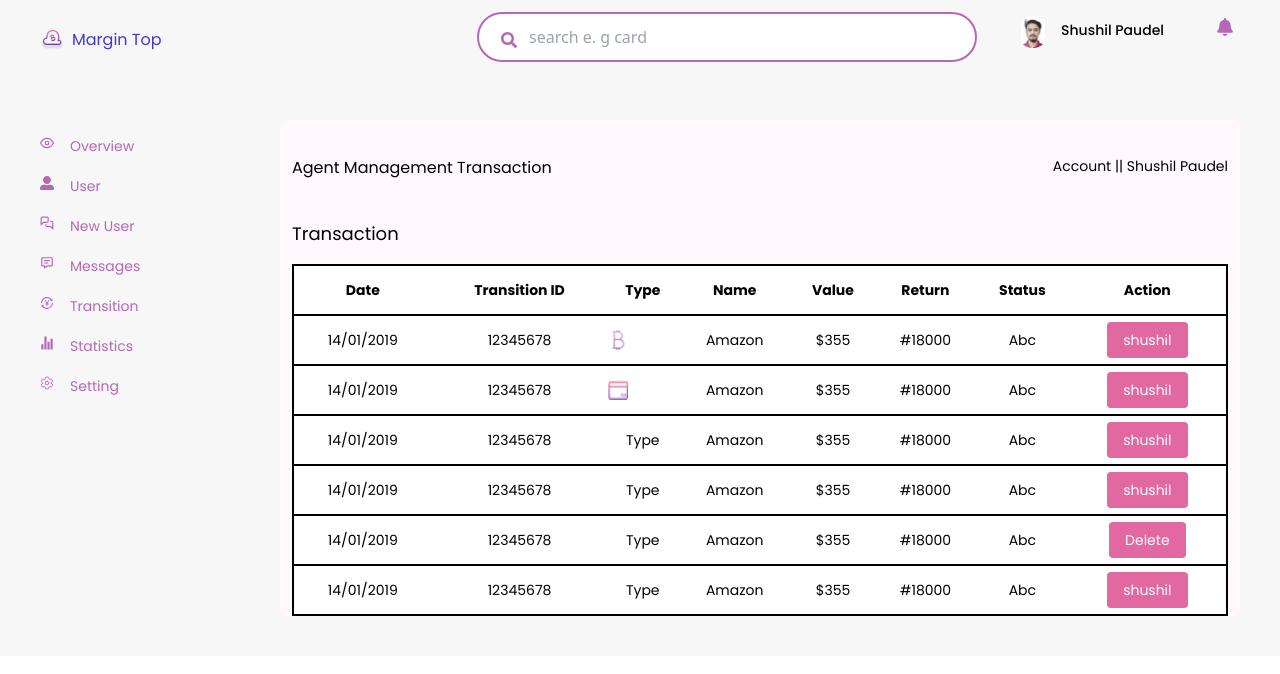
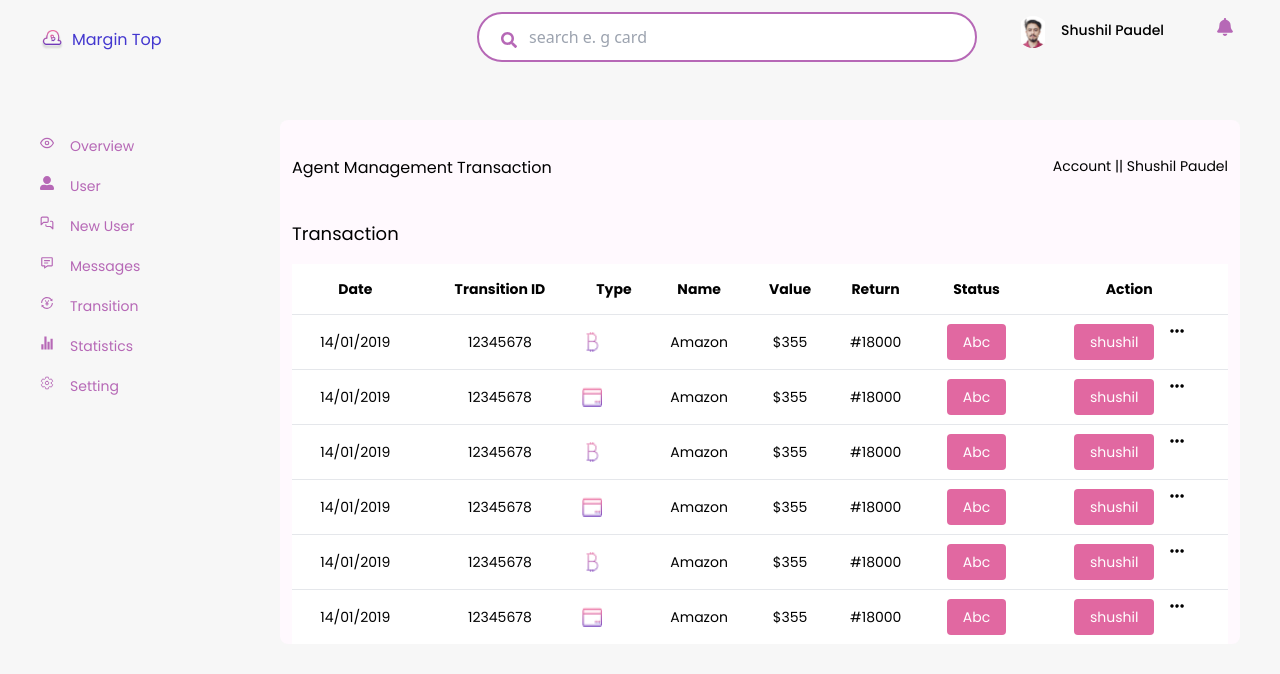
Before and after one commit to shushilpaudel78/First-React-App, a React (Vite) app: page / in a window 1280 px wide. Shown: the top 674 px of the page. Built offline with nearby package versions, Linux system fonts and the light colour scheme.

Commit message:
push button

```diff
--- a/src/components/Table.jsx
+++ b/src/components/Table.jsx
@@ -2,16 +2,14 @@ import React from 'react'
 import Button from './Button'
 import Bitcoin from '../assets/img/bitcoin.png'
 import Group from '../assets/img/Group.png'
-
-
-import { height, width } from '@fortawesome/free-solid-svg-icons/fa0'
+import { SlOptions } from "react-icons/sl";
 
 export default function Table() {
 
     const costumeStyle = {
         height: '50px',
         // background: 'red',
-        border: '2px solid black'
+        // border: '2px solid black'
 
     }
     return (
@@ -21,7 +19,7 @@ export default function Table() {
                     <th >Date </th>
                     <th>Transition ID </th>
                     <th>Type</th>
-                    <th> Name</th>
+                    <th>Name</th>
                     <th>Value</th>
                     <th>Return</th>
                     <th>Status</th>
@@ -42,8 +40,48 @@ export default function Table() {
                     <td>Amazon</td>
                     <td>$355</td>
                     <td>#18000</td>
-                    <td>Abc</td>
-                    <td><Button name="shushil" /></td>
+                    <td><Button name="Abc" /></td>
+                    <td className='flex gap-4 justify-center my-2'><Button name="shushil" /> <SlOptions  className="float-right"/> </td>
+
+                </tr>
+
+
+                <tr style={costumeStyle}>
+                    <td>14/01/2019</td>
+                    <td>12345678</td>
+                    <td>
+                        <div className="w-[20px] h-[20px] flex">
+
+                            <img src={Group} alt="group img" className='w-full h-full' />
+
+                        </div>
+
+                    </td>
+                    <td>Amazon</td>
+                    <td>$355</td>
+                    <td>#18000</td>
+                    <td><Button name="Abc" /></td>
+                    <td className='flex gap-4 justify-center my-2' ><Button name="shushil" /> <SlOptions className="float-right" /></td>
+
+                </tr>
+
+
+
+                <tr style={costumeStyle}>
+                    <td>14/01/2019</td>
+                    <td>12345678</td>
+                    <td>
+
+                        <div className="w-[20px] h-[20px] flex">
+                            <img src={Bitcoin} alt="bitcoin img" className='w-full h-full' />
+                        </div>
+
+                    </td>
+                    <td>Amazon</td>
+                    <td>$355</td>
+                    <td>#18000</td>
+                    <td><Button name="Abc" /></td>
+                    <td className='flex gap-4 justify-center my-2'><Button name="shushil" /> <SlOptions className="float-right" /></td>
 
                 </tr>
 
@@ -60,32 +98,8 @@ export default function Table() {
                     <td>Amazon</td>
                     <td>$355</td>
                     <td>#18000</td>
-                    <td>Abc</td>
-                    <td><Button name="shushil" /></td>
-
-                </tr>
-
-                <tr style={costumeStyle}>
-                    <td>14/01/2019</td>
-                    <td>12345678</td>
-                    <td>Type</td>
-                    <td>Amazon</td>
-                    <td>$355</td>
-                    <td>#18000</td>
-                    <td>Abc</td>
-                    <td><Button name="shushil" /></td>
-
-                </tr>
-
-                <tr style={costumeStyle}>
-                    <td>14/01/2019</td>
-                    <td>12345678</td>
-                    <td>Type</td>
-                    <td>Amazon</td>
-                    <td>$355</td>
-                    <td>#18000</td>
-                    <td>Abc</td>
-                    <td><Button name="shushil" /></td>
+                    <td><Button name="Abc" /></td>
+                    <td className='flex gap-4 justify-center my-2' ><Button name="shushil" /> <SlOptions className="float-right" /></td>
 
                 </tr>
 
@@ -93,25 +107,41 @@ export default function Table() {
                 <tr style={costumeStyle}>
                     <td>14/01/2019</td>
                     <td>12345678</td>
-                    <td>Type</td>
+                    <td>
+
+                        <div className="w-[20px] h-[20px] flex">
+                            <img src={Bitcoin} alt="bitcoin img" className='w-full h-full' />
+                        </div>
+
+                    </td>
                     <td>Amazon</td>
                     <td>$355</td>
                     <td>#18000</td>
-                    <td>Abc</td>
-                    <td><Button name="Delete" /></td>
+                    <td><Button name="Abc" /></td>
+                    <td className='flex gap-4 justify-center my-2'> <Button name="shushil" /> <SlOptions className="float-right" /> </td>
 
                 </tr>
+
+
                 <tr style={costumeStyle}>
                     <td>14/01/2019</td>
                     <td>12345678</td>
-                    <td>Type</td>
+                    <td>
+                        <div className="w-[20px] h-[20px] flex">
+                            <img src={Group} alt="group img" className='w-full h-full' />
+                        </div>
+
+                    </td>
                     <td>Amazon</td>
                     <td>$355</td>
                     <td>#18000</td>
-                    <td>Abc</td>
-                    <td><Button name="shushil" /></td>
+                    <td><Button name="Abc" /></td>
+                    <td className='flex gap-4 justify-center my-2'><Button name="shushil" /> <SlOptions className="float-right" /></td>
 
                 </tr>
+
+
+
 
 
             </table>
```
